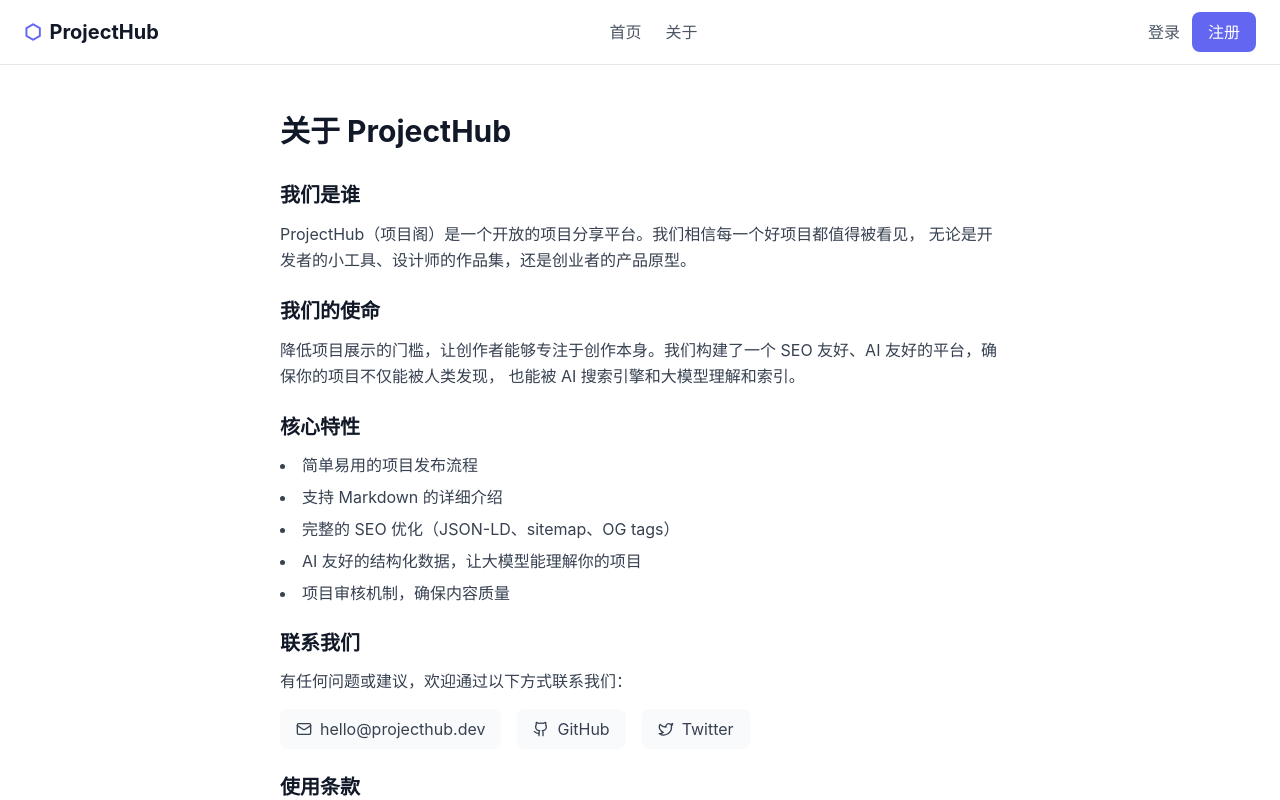
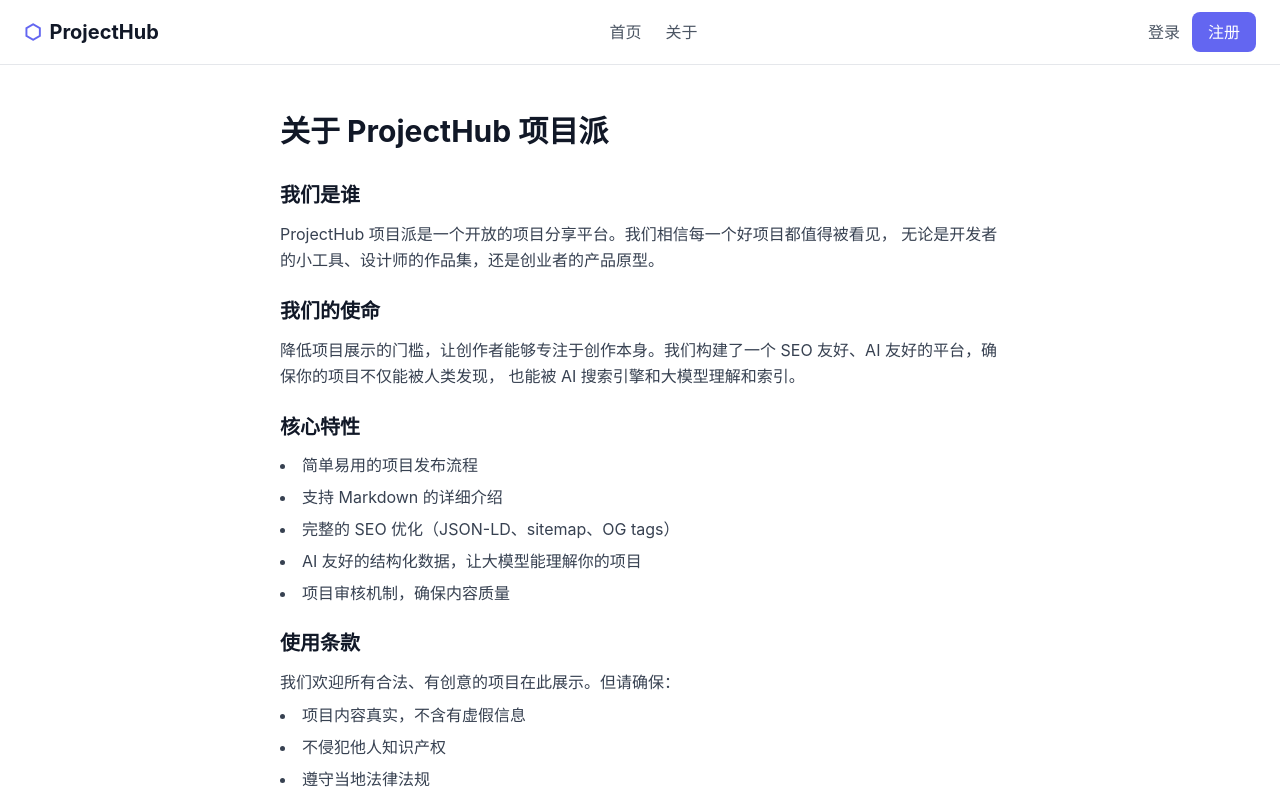
Before and after one commit to aa627912558/projecthub, a Next.js app: page /about in a window 1280 px wide. Shown: the top 800 px of the page. Built offline with nearby package versions, Linux system fonts and the light colour scheme; no server answers.

Commit message:
修改关于页面：1.标题添加项目派 2.去掉括号和联系方式

```diff
--- a/src/app/about/page.tsx
+++ b/src/app/about/page.tsx
@@ -1,21 +1,20 @@
 import type { Metadata } from 'next'
-import { Mail, Github, Twitter } from 'lucide-react'
 
 export const metadata: Metadata = {
   title: '关于',
-  description: '了解 ProjectHub — 一个开放的项目分享平台',
+  description: '了解项目派 — 一个开放的项目分享平台',
 }
 
 export default function AboutPage() {
   return (
     <div className="max-w-3xl mx-auto px-4 sm:px-6 py-12">
-      <h1 className="text-3xl font-bold text-gray-900 mb-8">关于 ProjectHub</h1>
+      <h1 className="text-3xl font-bold text-gray-900 mb-8">关于 ProjectHub 项目派</h1>
 
       <div className="prose prose-gray max-w-none space-y-6">
         <section>
           <h2 className="text-xl font-semibold text-gray-900 mb-3">我们是谁</h2>
           <p className="text-gray-700 leading-relaxed">
-            ProjectHub（项目阁）是一个开放的项目分享平台。我们相信每一个好项目都值得被看见，
+            ProjectHub 项目派是一个开放的项目分享平台。我们相信每一个好项目都值得被看见，
             无论是开发者的小工具、设计师的作品集，还是创业者的产品原型。
           </p>
         </section>
@@ -41,40 +40,6 @@ export default function AboutPage() {
         </section>
 
         <section>
-          <h2 className="text-xl font-semibold text-gray-900 mb-3">联系我们</h2>
-          <p className="text-gray-700 mb-4">
-            有任何问题或建议，欢迎通过以下方式联系我们：
-          </p>
-          <div className="flex flex-wrap gap-4">
-            <a
-              href="mailto:hello@projecthub.dev"
-              className="inline-flex items-center gap-2 px-4 py-2 bg-surface-secondary rounded-btn text-gray-700 hover:bg-accent-light hover:text-accent transition-colors"
-            >
-              <Mail className="w-4 h-4" />
-              hello@projecthub.dev
-            </a>
-            <a
-              href="https://github.com"
-              target="_blank"
-              rel="noopener noreferrer"
-              className="inline-flex items-center gap-2 px-4 py-2 bg-surface-secondary rounded-btn text-gray-700 hover:bg-accent-light hover:text-accent transition-colors"
-            >
-              <Github className="w-4 h-4" />
-              GitHub
-            </a>
-            <a
-              href="https://twitter.com"
-              target="_blank"
-              rel="noopener noreferrer"
-              className="inline-flex items-center gap-2 px-4 py-2 bg-surface-secondary rounded-btn text-gray-700 hover:bg-accent-light hover:text-accent transition-colors"
-            >
-              <Twitter className="w-4 h-4" />
-              Twitter
-            </a>
-          </div>
-        </section>
-
-        <section>
           <h2 className="text-xl font-semibold text-gray-900 mb-3">使用条款</h2>
           <p className="text-gray-700 leading-relaxed">
             我们欢迎所有合法、有创意的项目在此展示。但请确保：
```
Also changed, not shown: vercel.json (added), 1 other file (tests, documents, lock files or other folders).
